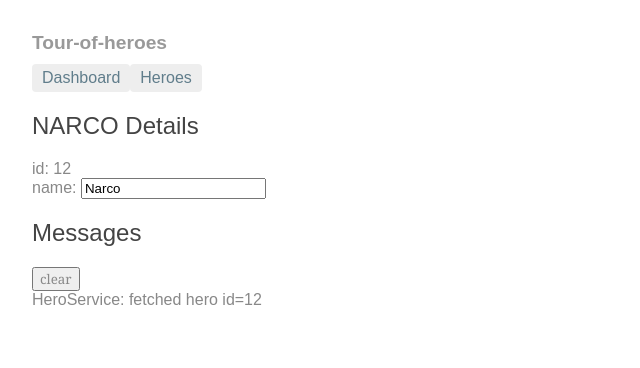
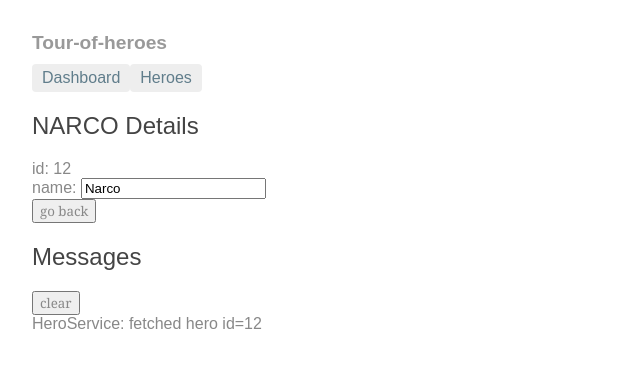
Before and after one commit to cnestor1/Heroes, an Angular app: page /detail/12 in a window 1280 px wide. Shown: the top 368 px of the page, without its empty margins (0-640 px from the left). Built offline with nearby package versions, Linux system fonts and the light colour scheme.

Commit message:
Add go back button

```diff
--- a/src/app/hero-detail/hero-detail.component.html
+++ b/src/app/hero-detail/hero-detail.component.html
@@ -8,4 +8,6 @@
     </label>
   </div>
 
+  <button (click)="goBack()">go back</button>
+
 </div>
--- a/src/app/hero-detail/hero-detail.component.ts
+++ b/src/app/hero-detail/hero-detail.component.ts
@@ -26,4 +26,8 @@ export class HeroDetailComponent implements OnInit {
       .subscribe(hero => this.hero = hero);
   }
 
+  goBack(): void {
+    this.location.back();
+  }
+
 }
```
